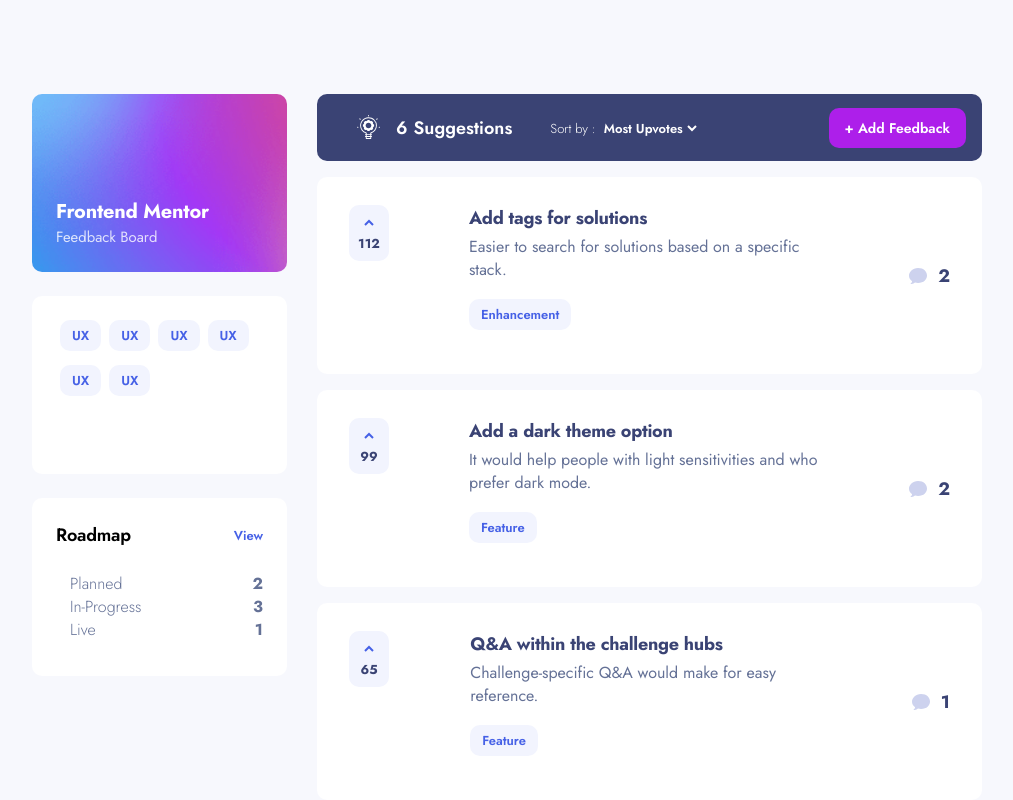
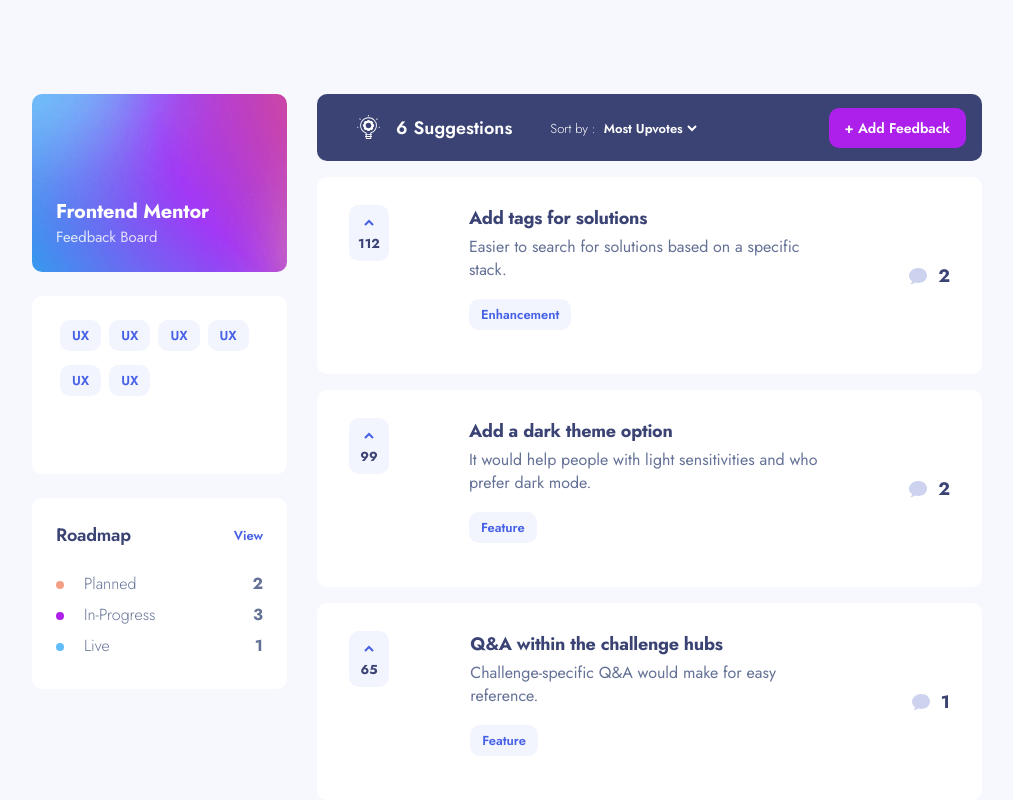
Before and after one commit to OliverCadman/product_feedback_app, a React (Vite) app in the folder app/: page / in a window 1280 px wide. Shown: the top 800 px of the page, without its empty margins (133-1146 px from the left). Built offline with nearby package versions, Linux system fonts and the light colour scheme.

Commit message:
Feature: Completed roadmap sidebar widget styling

```diff
--- a/app/src/components/Sidebar/Roadmap/Roadmap.tsx
+++ b/app/src/components/Sidebar/Roadmap/Roadmap.tsx
@@ -1,7 +1,15 @@
 import React from "react";
 import { Link } from "react-router-dom";
+import { UseAppContext } from "../../../context/AppDataContext";
+import {
+  IProductRequest,
+  IStatusListItem,
+} from "../../../types/AppData/appdata.types";
+import { filterFeatureRequests } from "../../../utils/helpers";
 
 const Roadmap: React.FC = () => {
+  const { state } = UseAppContext();
+
   return (
     <div className="product-feedback__panel widget-container">
       <div className="roadmap__header flex row-between align-center">
@@ -12,24 +20,28 @@
       </div>
       <div className="roadmap__items">
         <ul className="roadmap__items-list">
-          <li>
-            <div className="flex row-between">
-              <p>Planned</p>
-              <p>2</p>
-            </div>
-          </li>
-          <li>
-            <div className="flex row-between">
-              <p>In-Progress</p>
-              <p>3</p>
-            </div>
-          </li>
-          <li>
-            <div className="flex row-between">
-              <p>Live</p>
-              <p>1</p>
-            </div>
-          </li>
+          {state.statuses.map((status: IStatusListItem) => {
+            const { id, title, color } = status;
+
+            const filteredFeatureRequest = filterFeatureRequests(
+              state.data.productRequests,
+              title,
+            );
+            return (
+              <li key={id}>
+                <div className="flex row-between">
+                  <p>
+                    <span
+                      className="colored-circle"
+                      style={{ backgroundColor: color }}
+                    ></span>
+                    {title}
+                  </p>
+                  <p>{filteredFeatureRequest.productRequests.length}</p>
+                </div>
+              </li>
+            );
+          })}
         </ul>
       </div>
     </div>
--- a/app/src/components/Sidebar/Roadmap/_roadmap.scss
+++ b/app/src/components/Sidebar/Roadmap/_roadmap.scss
@@ -3,6 +3,7 @@
         font-size: 1.125rem;
         letter-spacing: -0.25px;
         font-weight: $fw-semibold;
+        color: $dark-blue-2;
     }
 
     .roadmap__link {
@@ -15,11 +16,11 @@
 }
 
 .roadmap__items-list {
-    padding-left: 0.875rem;
     margin-top: 1.5rem;
     font-size: 1rem;
     color: $dark-gray-blue;
     li {
+        margin: 0.5rem 0;
         &::marker {
             margin-right: 1rem;
             color: pink;
--- a/app/src/components/Suggestion/_suggestion.scss
+++ b/app/src/components/Suggestion/_suggestion.scss
@@ -163,15 +163,6 @@
             border-top-left-radius: 10px;
         }
 
-
-        .colored-circle {
-            display: inline-block;
-            width: 8px;
-            height: 8px;
-            border-radius: 50%;
-            margin-right: 1.25rem;
-        }
-
         .suggestion__content {
                 h2, p {
                        font-size: 0.813rem;
--- a/app/src/index.scss
+++ b/app/src/index.scss
@@ -260,6 +260,16 @@
     outline: 1px solid $textfield-danger;
 }
 
+// Shared
+
+.colored-circle {
+    display: inline-block;
+    width: 8px;
+    height: 8px;
+    border-radius: 50%;
+    margin-right: 1.25rem;
+}
+
 // Components
 @import "./components/SharedNavBanner/shared-nav-banner";
 @import "./components/SharedFeedbackHeader/shared-feedback-header";
--- a/app/src/pages/Roadmap/index.tsx
+++ b/app/src/pages/Roadmap/index.tsx
@@ -1,12 +1,10 @@
 import SharedNavBanner from "../../components/SharedNavBanner/SharedNavBanner";
 import RoadmapTabs from "../../components/mobile/RoadmapTabs/RoadmapTabs";
 import { UseAppContext } from "../../context/AppDataContext";
-import {
-  IProductRequest,
-  IStatusListItem,
-} from "../../types/AppData/appdata.types";
+import { IStatusListItem } from "../../types/AppData/appdata.types";
 import RoadmapColumn from "../../components/Roadmap/RoadmapColumn";
 import { UseSidebarClose } from "../../hooks/UseSidebarClose";
+import { filterFeatureRequests } from "../../utils/helpers";
 
 const Roadmap = () => {
   const { state, dispatch } = UseAppContext();
@@ -21,15 +19,6 @@
 
   const setTabIndex = (index: number) => {
     dispatch({ type: "SET_ACTIVE_TAB_INDEX", payload: index });
-  };
-
-  const filterFeatureRequests = (
-    productRequests: IProductRequest[],
-    title: string,
-  ) => {
-    return productRequests.filter((request: IProductRequest) => {
-      return request.status.toLowerCase() === title.toLowerCase();
-    });
   };
 
   return (
@@ -59,7 +48,7 @@
                 id={id}
                 description={description}
                 name={title}
-                items={plannedFeatures}
+                items={plannedFeatures.productRequests}
                 columnColor={color}
               />
             );
@@ -79,7 +68,7 @@
               id={id}
               description={description}
               name={title}
-              items={plannedFeatures}
+              items={plannedFeatures.productRequests}
               columnColor={color}
             />
           );
--- a/app/src/utils/helpers.ts
+++ b/app/src/utils/helpers.ts
@@ -1,3 +1,17 @@
+import { IProductRequest } from "../types/AppData/appdata.types";
+
 export const getImageURL = (name: string) => {
   return new URL(`${name}`, import.meta.url).href.replace("/utils", "");
 };
+
+export const filterFeatureRequests = (
+  productRequests: IProductRequest[],
+  title: string,
+) => {
+  return {
+    productRequests: productRequests.filter((request: IProductRequest) => {
+      return request.status.toLowerCase() === title.toLowerCase();
+    }),
+    status: title,
+  };
+};
```
Also changed, not shown: app/src/components/Roadmap/index.tsx (deleted, +0 -7 lines).
